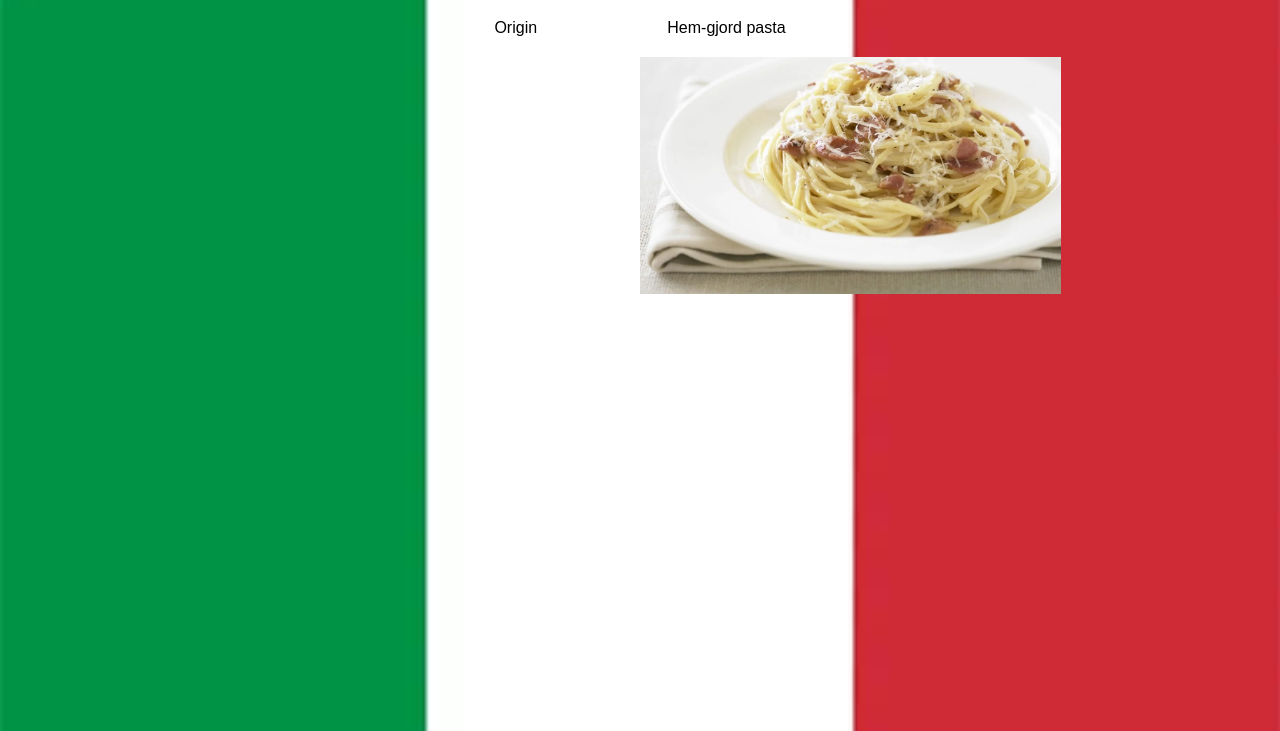
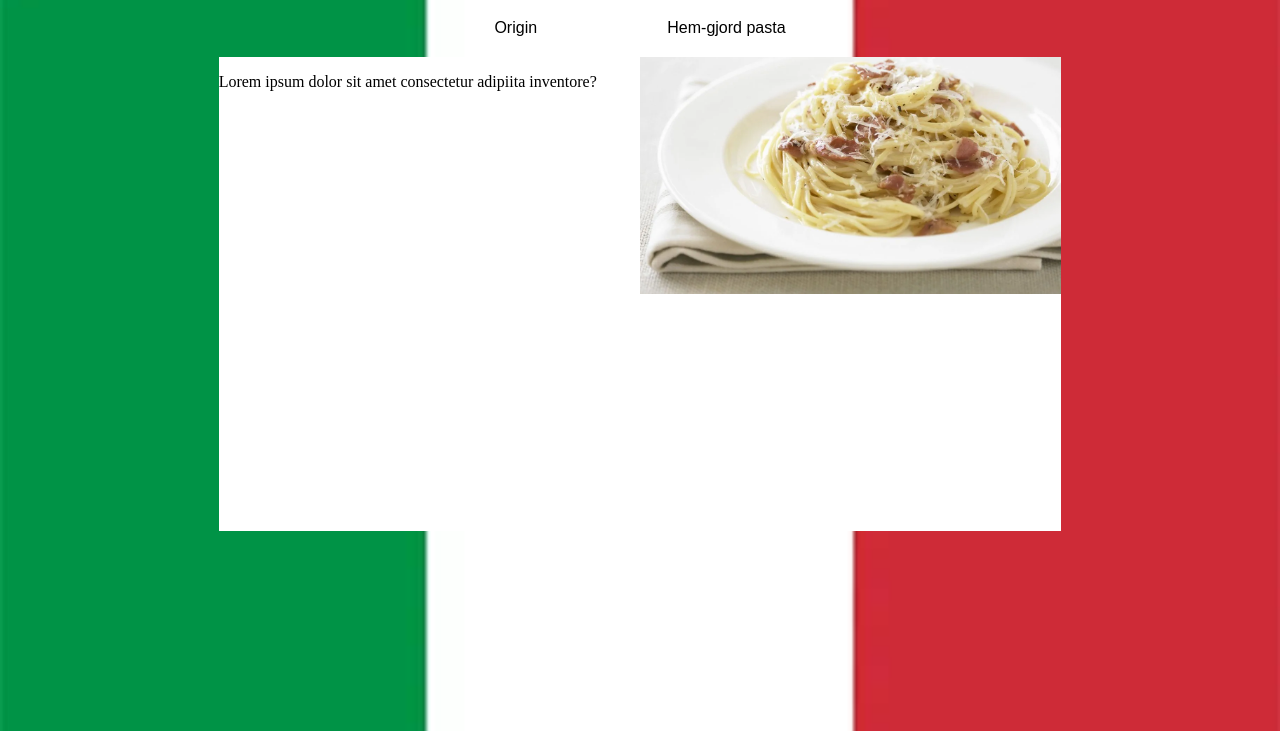
Before and after one commit to TE23E-Cal-Alstad/projekt-1, a plain HTML site: page index.html in a window 1280 px wide. Shown: the part 69-800 px from the top of the page. Drawn offline with Linux system fonts and the light colour scheme; a web font is replaced by a local one.

Commit message:
lade till huvudrutor

```diff
--- a/index.html
+++ b/index.html
@@ -18,7 +18,7 @@
         </div>
     </div>
         <div id="förklara">
-
+            <p>Lorem ipsum dolor sit amet consectetur adipiita inventore?</p>
         </div>
         <img src="./img/spaghetticarbonara-1200x675.webp" alt="carbonara">
 
--- a/style.css
+++ b/style.css
@@ -33,9 +33,32 @@ a{
     color: black;
 }
 
+/*huvudrutor*/
+
 img{
     grid-column: 4/6;
     grid-row: 2/3;
     width:100%;
 
 }
+
+#förklara {
+    grid-column: 2/4;
+    grid-row: 2/3;
+
+    background-color: #ffffff;
+}
+
+#ingrediens {
+    grid-column: 2/4;
+    grid-row: 3/4;
+
+    background-color: #ffffff;
+}
+
+#instruktioner {
+    grid-column: 4/6;
+    grid-row: 3/4;
+
+    background-color: #ffffff;
+}
```
